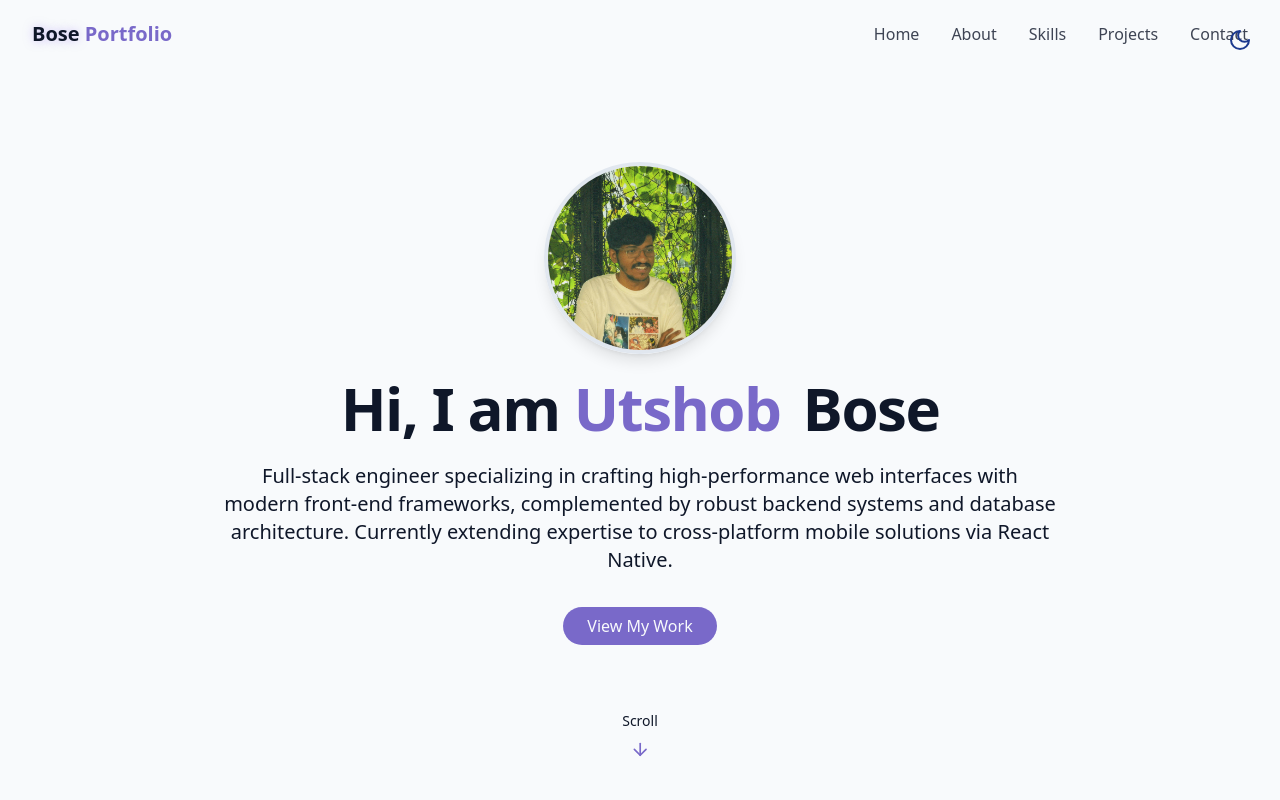
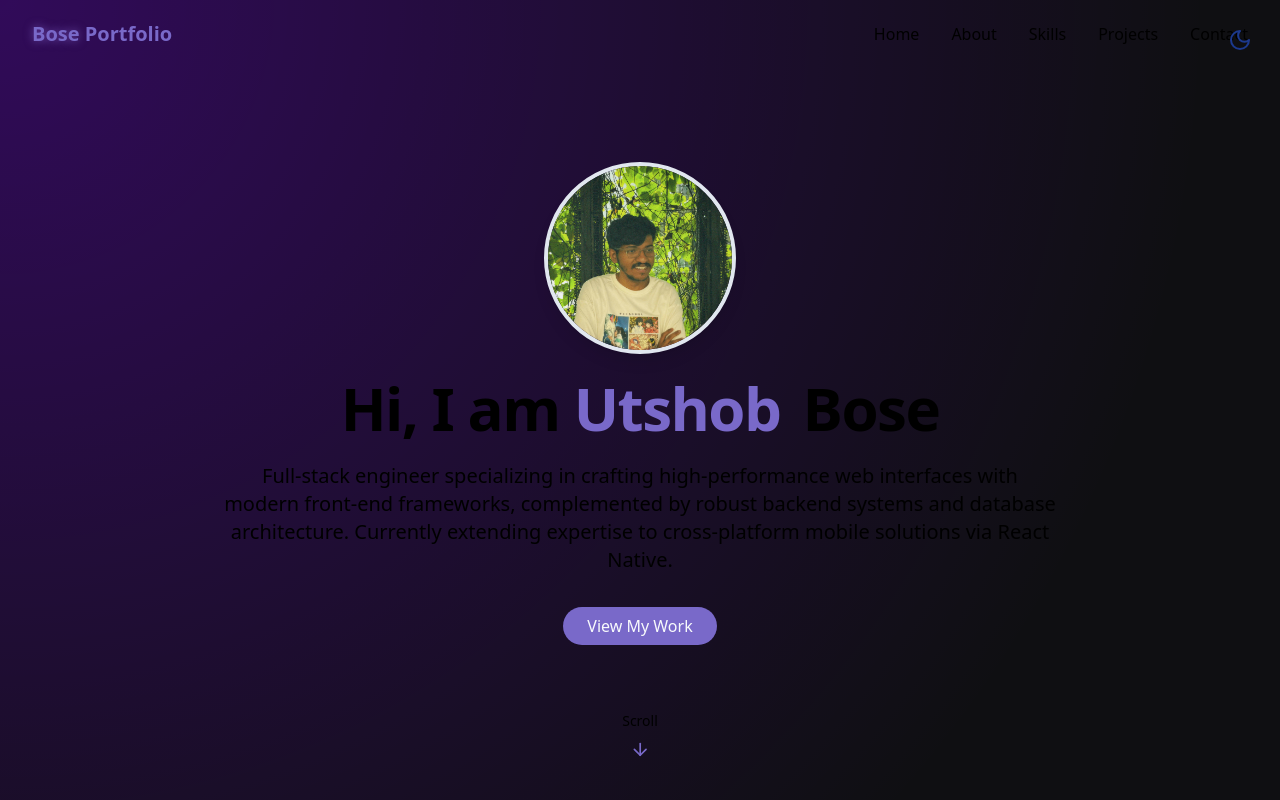
Before and after one commit to utshobbose/BosePortfolio, a React (Vite) app in the folder myPortfolio/: page / in a window 1280 px wide. Shown: the top 800 px of the page. Built offline with nearby package versions, Linux system fonts and the light colour scheme.

Commit message:
Great update
did something but eventually turned into a really cool unique thing

```diff
--- a/myPortfolio/src/components/HeroSection.jsx
+++ b/myPortfolio/src/components/HeroSection.jsx
@@ -9,7 +9,7 @@ export const HeroSection = () => {
       <div className="container max-w-4xl mx-auto text-center z-10">
         <div className="space-y-6">
         <img
-          src="images/Utshobportfolio.jpg"
+          src="/images/uTsHoBbOsE.jpeg"
           alt="Utshob Bose"
           className="w-48 h-48 rounded-full mx-auto border-4 shadow-lg object-cover opacity-0 animate-fade-in"
         />
--- a/myPortfolio/src/index.css
+++ b/myPortfolio/src/index.css
@@ -64,8 +64,11 @@
 
 @layer base {
   :root {
-    --background: 210 40% 98%;
-    --foreground: 222 47% 11%;
+    /* --background: 210 40% 98%;
+    --foreground: 222 47% 11%; */
+
+    --primary: 142 71% 45%;
+    --primary-foreground: 210 40% 98%;
 
     --card: 0 0% 100%;
 
@@ -76,8 +79,12 @@
   }
 
   .dark {
-    --background: 222 47% 4%;
-    --foreground: 213 31% 91%;
+    /* --background: 222 47% 4%;
+    --foreground: 213 31% 91%; */
+
+    --primary: 142 65% 55%; /* slightly brighter for dark mode */
+    --primary-foreground: 213 31% 91%;
+
 
     --card: 222 47% 8%;
 
```
Also changed, not shown: myPortfolio/public/images/uTsHoBbOsE.jpeg (added).
